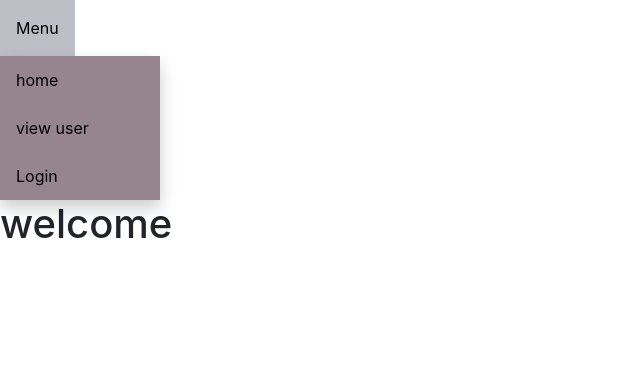
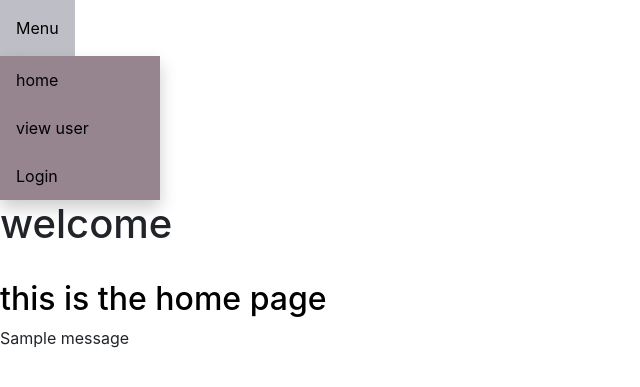
Before and after one commit to 19471/Programming-attendence-website, a Flask app: template templates/welcome.html in a window 1280 px wide. Shown: the top 387 px of the page, without its empty margins (0-640 px from the left). Run offline with Flask 2, Linux system fonts and the light colour scheme; the template is opened without the code that fills it, so the values that code supplies are empty; a user stored in the database is signed in; one stand-in notice (Sample message) is shown.

Commit message:
added flash messages to page

```diff
--- a/templates/welcome.html
+++ b/templates/welcome.html
@@ -8,6 +8,10 @@
 <body>
     <h1>welcome</h1>
     <br>
+    <h2>this is the home page </h2>
+    {% for message in get_flashed_messages() %}
+        {{ message }}
+        {% endfor %}
 </body>
 
 
```
